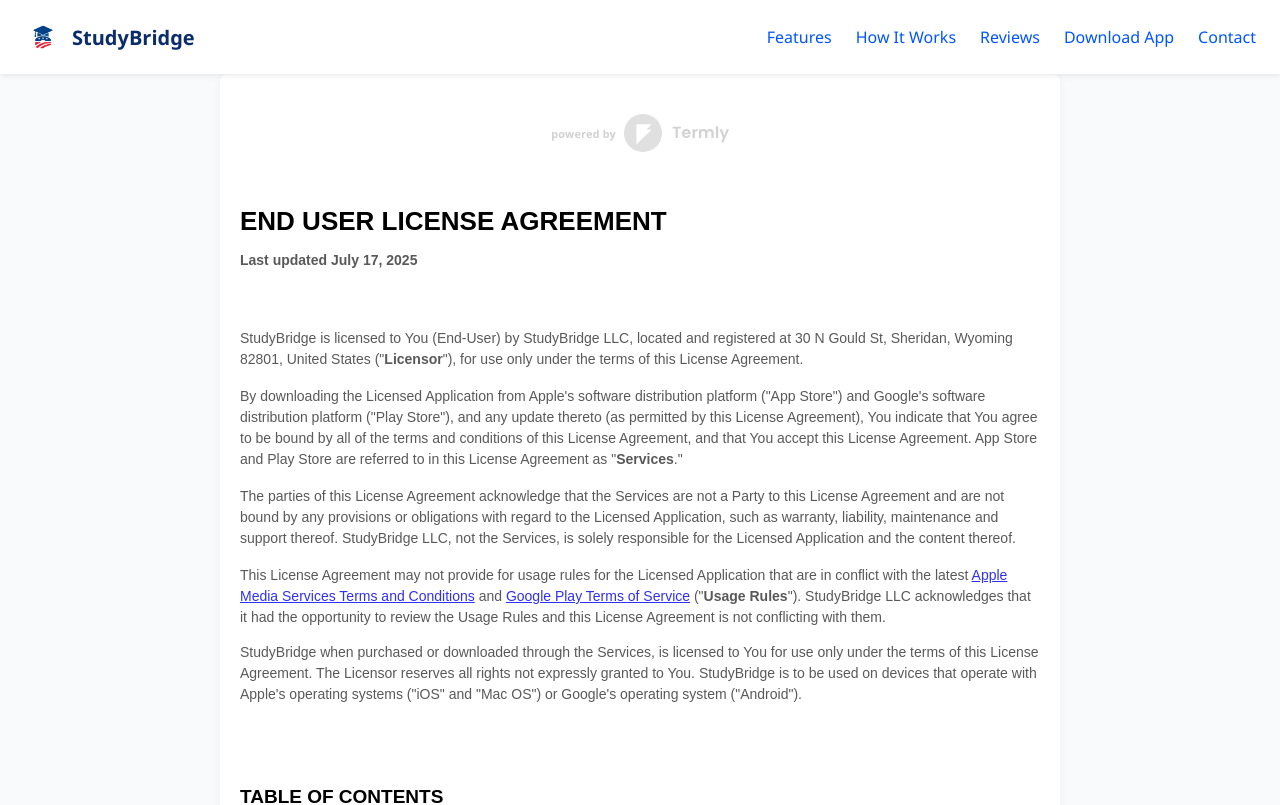
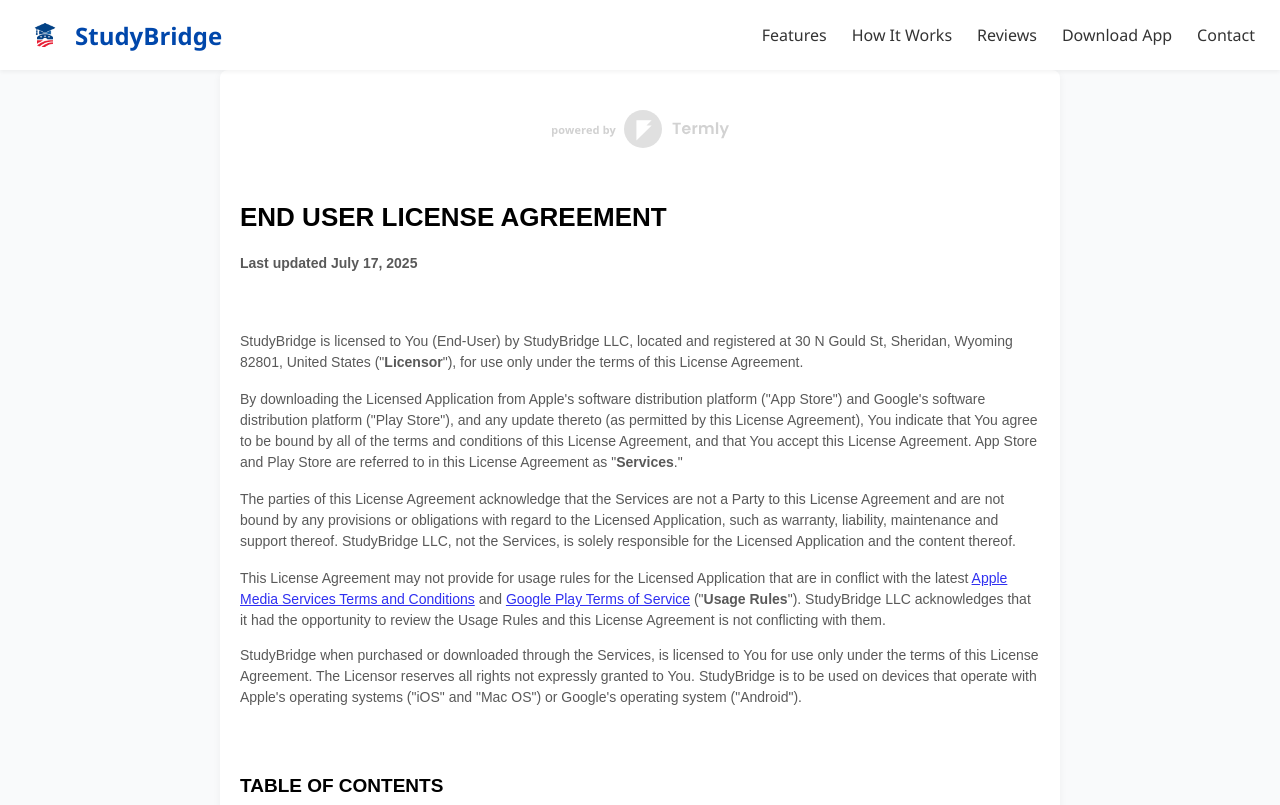
Before and after one commit to eldorcodes/StudyBridge.io, a React (Create React App) app: page /eula in a window 1280 px wide. Shown: the top 805 px of the page. Built offline with nearby package versions, Linux system fonts and the light colour scheme.

Commit message:
navbar fixed

```diff
--- a/public/index.html
+++ b/public/index.html
@@ -5,6 +5,10 @@
     <meta name="viewport" content="width=device-width, initial-scale=1.0"/>
     <meta name="description" content="StudyBridge helps Uzbek students study in the U.S. with document uploads, visa support, and more." />
     <title>StudyBridge - Study in the USA</title>
+    <link
+  rel="stylesheet"
+  href="https://cdnjs.cloudflare.com/ajax/libs/font-awesome/6.5.0/css/all.min.css"
+/>
   </head>
   <body>
     <div id="root"></div>
--- a/src/components/Contact.js
+++ b/src/components/Contact.js
@@ -9,9 +9,9 @@
 
       <div className="contact-details">
         <p><strong>📧 Email:</strong> support@studybridge.io</p>
-        <p><strong>📍 Address:</strong> Tashkent, Uzbekistan</p>
+        <p><strong>📍 Address:</strong> San Francisco, CA, USA</p>
         <p><strong>🌐 Website:</strong> <a href="https://studybridge.io" target="_blank" rel="noopener noreferrer">www.studybridge.io</a></p>
-        <p><strong>📲 Telegram:</strong> <a href="https://t.me/studybridgellc" target="_blank" rel="noopener noreferrer">@studybridgellc</a></p>
+        <p><strong>📲 Telegram:</strong> <a href="https://t.me/studybridge_usa" target="_blank" rel="noopener noreferrer">@studybridge_usa</a></p>
       </div>
 
       <div className="contact-cta">
--- a/src/components/Header.css
+++ b/src/components/Header.css
@@ -1,13 +1,15 @@
+/* src/components/Header.css */
+
 .header {
   display: flex;
   justify-content: space-between;
   align-items: center;
-  padding: 18px 24px;
-  background-color: #ffffff;
-  box-shadow: 0 1px 6px rgba(0, 0, 0, 0.1);
+  padding: 15px 25px;
+  background-color: white;
+  box-shadow: 0 2px 4px rgba(0, 0, 0, 0.05);
   position: sticky;
   top: 0;
-  z-index: 100;
+  z-index: 1000;
 }
 
 .logo-container {
@@ -16,100 +18,79 @@
 }
 
 .logo {
-  width: 38px;
-  height: 38px;
+  height: 40px;
   margin-right: 10px;
 }
 
 .brand-name {
-  font-size: 20px;
-  font-weight: 700;
-  color: #0b2c6b;
+  font-size: 1.5rem;
+  font-weight: bold;
+  color: #0047ab;
+  text-decoration: none;
+}
+
+.logo-link {
+  text-decoration: none;
+  display: flex;
+  align-items: center;
 }
 
 .nav-links {
   display: flex;
-  gap: 24px;
+  gap: 25px;
 }
 
 .nav-links a {
-  color: #0055ff;
+  text-decoration: none;
+  color: #333;
   font-weight: 500;
-  text-decoration: none;
-  transition: color 0.3s;
 }
 
 .nav-links a:hover {
-  color: #003bb3;
+  color: #0047ab;
 }
 
-/* Hamburger menu for mobile */
+/* Hamburger Button */
 .hamburger {
   display: none;
   flex-direction: column;
   cursor: pointer;
-  gap: 4px;
 }
 
 .bar {
+  height: 3px;
   width: 25px;
-  height: 3px;
-  background-color: #0055ff;
-  border-radius: 3px;
-  transition: all 0.3s;
+  background-color: #333;
+  margin: 4px 0;
+  transition: all 0.3s ease;
 }
-.logo-link {
-  display: flex;
-  align-items: center;
-  text-decoration: none;
-  color: inherit;
-}
-/* Responsive layout */
-@media (max-width: 768px) {
+
+/* Mobile Styles */
+@media screen and (max-width: 768px) {
+  .hamburger {
+    display: flex;
+    z-index: 1001;
+  }
+
   .nav-links {
     position: absolute;
-    top: 65px;
-    right: 0;
+    top: 70px;
+    right: 20px;
+    background-color: white;
     flex-direction: column;
-    background-color: white;
-    padding: 16px;
-    box-shadow: 0 4px 8px rgba(0, 0, 0, 0.2);
+    gap: 15px;
+    padding: 20px;
+    border-radius: 8px;
+    box-shadow: 0 2px 12px rgba(0, 0, 0, 0.1);
     display: none;
+    z-index: 1000;
   }
 
   .nav-links.open {
     display: flex;
   }
 
-  .hamburger {
-    display: flex;
+  .nav-links a {
+    font-size: 16px;
   }
 }
-
-.download-button {
-  background-color: #3b82f6;
-  color: white;
-  font-weight: bold;
-  padding: 8px 14px;
-  border-radius: 6px;
-  text-decoration: none;
-  transition: background-color 0.3s ease;
-  margin-left: 10px;
-}
-
-.download-button:hover {
-  background-color: #2563eb;
-}
-
-.terms-page h1 {
-  font-size: 28px;
-  font-weight: 700;
-  margin-bottom: 10px;
-}
-
-.terms-page h2 {
-  font-size: 22px;
-  font-weight: 600;
-  margin-top: 30px;
-  margin-bottom: 10px;
-}
--- a/src/components/Header.js
+++ b/src/components/Header.js
@@ -1,3 +1,4 @@
+// src/components/Header.js
 import React, { useState } from 'react';
 import { Link } from 'react-router-dom';
 import './Header.css';
@@ -6,25 +7,23 @@
 const Header = () => {
   const [menuOpen, setMenuOpen] = useState(false);
 
-  const toggleMenu = () => {
-    setMenuOpen(!menuOpen);
-  };
+  const toggleMenu = () => setMenuOpen(!menuOpen);
 
   return (
     <header className="header">
       <div className="logo-container">
-        <Link to="/" className="logo-link">
+        <Link to="/" className="logo-link" onClick={() => setMenuOpen(false)}>
           <img src={logo} alt="StudyBridge Logo" className="logo" />
           <span className="brand-name">StudyBridge</span>
         </Link>
       </div>
 
       <nav className={`nav-links ${menuOpen ? 'open' : ''}`}>
-        <a href="#features">Features</a>
-        <a href="#how-it-works">How It Works</a>
-        <a href="#testimonials">Reviews</a>
-        <a href="#download-app">Download App</a> {/* ✅ Scrolls to AppSection */}
-        <a href="#contact">Contact</a>
+        <a href="#features" onClick={() => setMenuOpen(false)}>Features</a>
+        <a href="#how-it-works" onClick={() => setMenuOpen(false)}>How It Works</a>
+        <a href="#testimonials" onClick={() => setMenuOpen(false)}>Reviews</a>
+        <a href="#download-app" onClick={() => setMenuOpen(false)}>Download App</a>
+        <a href="#contact" onClick={() => setMenuOpen(false)}>Contact</a>
       </nav>
 
       <div className="hamburger" onClick={toggleMenu}>
```
